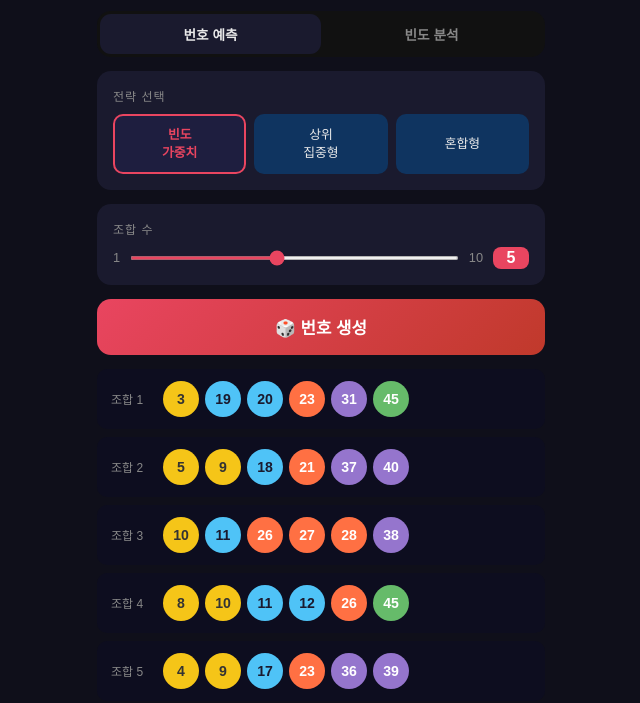
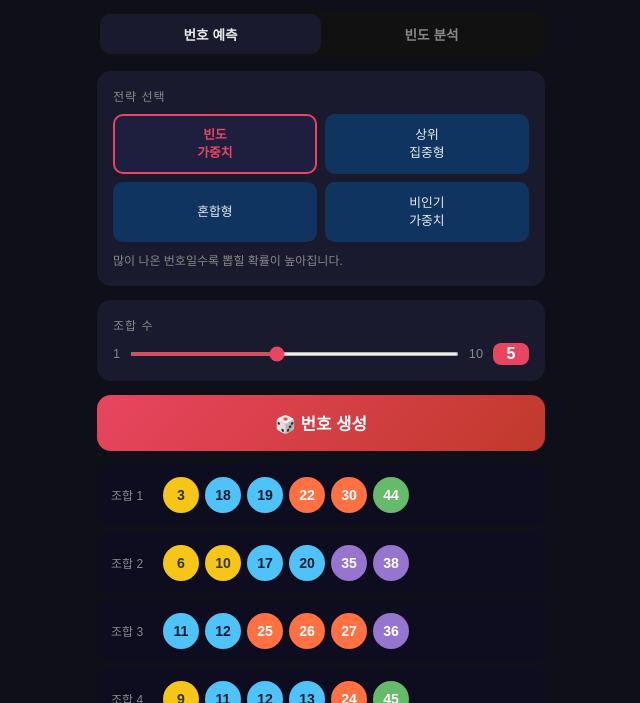
Before and after one commit to HaJeHe/lotto, a plain HTML site: page index.html in a window 1280 px wide. Both pictures are taken after a click on the button "빈도 가중치". Shown: the part 97-800 px from the top of the page, without its empty margins (319-959 px from the left). Drawn offline with Linux system fonts and the light colour scheme.

Commit message:
Add unpopular-number strategy and real draw statistics (rounds 1-1204)
Co-Authored-By: Claude Fable 5 <noreply@anthropic.com>

```diff
--- a/index.html
+++ b/index.html
@@ -19,7 +19,7 @@ body{background:var(--bg);color:var(--text);font-family:'Apple SD Gothic Neo','M
 .header p{color:var(--sub);font-size:0.8rem;margin-top:4px;}
 .card{background:var(--card);border-radius:var(--radius);padding:16px;margin-bottom:14px;}
 .card-title{font-size:0.75rem;color:var(--sub);text-transform:uppercase;letter-spacing:1px;margin-bottom:10px;}
-.strategy-grid{display:grid;grid-template-columns:1fr 1fr 1fr;gap:8px;}
+.strategy-grid{display:grid;grid-template-columns:1fr 1fr;gap:8px;}
 .strat-btn{background:var(--accent2);border:2px solid transparent;border-radius:10px;
   color:var(--text);padding:10px 4px;font-size:0.8rem;text-align:center;
   cursor:pointer;line-height:1.4;transition:all 0.2s;width:100%;}
@@ -83,6 +83,10 @@ input[type=range]{flex:1;accent-color:var(--accent);height:4px;}
       <button class="strat-btn active" id="btnWeighted">빈도<br>가중치</button>
       <button class="strat-btn" id="btnTopHeavy">상위<br>집중형</button>
       <button class="strat-btn" id="btnMixed">혼합형</button>
+      <button class="strat-btn" id="btnUnpopular">비인기<br>가중치</button>
+    </div>
+    <div id="stratDesc" style="margin-top:10px;font-size:0.75rem;color:var(--sub);line-height:1.5;">
+      많이 나온 번호일수록 뽑힐 확률이 높아집니다.
     </div>
   </div>
 
@@ -102,7 +106,7 @@ input[type=range]{flex:1;accent-color:var(--accent);height:4px;}
 
 <div id="tab-freq" class="section">
   <div class="card">
-    <div class="card-title">상위 20 번호 출현 빈도 (50회차 기준)</div>
+    <div class="card-title">번호별 출현 빈도 — 실제 1~1204회차 (2002.12~2025.12)</div>
     <div class="freq-list" id="freqList"></div>
   </div>
 </div>
@@ -120,40 +124,34 @@ input[type=range]{flex:1;accent-color:var(--accent);height:4px;}
     el.style.display = "block";
   }
 
-  // ── 데이터 ────────────────────────────────────────────
-  var SAMPLE = [
-    [3,7,16,27,38,42],[2,13,21,32,40,44],[6,14,20,28,35,45],
-    [1,10,19,26,34,43],[4,12,23,31,37,41],[5,11,18,25,36,44],
-    [2,9,17,30,39,45],[7,15,22,29,33,42],[1,8,20,27,38,43],
-    [3,13,21,31,35,41],[6,12,19,28,37,44],[4,10,18,26,40,45],
-    [5,14,23,32,36,42],[1,9,17,30,34,43],[3,11,20,28,39,41],
-    [7,16,22,27,35,44],[2,10,19,31,38,45],[4,12,21,26,37,43],
-    [6,15,18,29,40,42],[3,8,23,32,36,41],[5,11,17,25,34,44],
-    [1,13,20,30,39,45],[4,9,22,28,35,43],[7,14,19,27,38,42],
-    [2,12,21,31,37,41],[6,10,18,26,40,44],[3,15,23,29,36,45],
-    [5,11,20,32,34,43],[1,9,17,27,39,42],[4,13,22,30,35,41],
-    [7,16,19,25,38,44],[2,8,21,28,37,45],[6,12,18,31,40,43],
-    [3,10,23,26,36,42],[5,14,20,29,34,41],[1,11,17,32,39,44],
-    [4,9,22,27,35,45],[7,13,19,30,38,43],[2,15,21,28,37,42],
-    [6,10,18,25,40,41],[3,12,23,31,36,44],[5,8,20,26,34,45],
-    [1,14,17,29,39,43],[4,11,22,32,35,42],[7,9,19,27,38,41],
-    [2,13,21,30,37,44],[6,15,18,28,40,45],[3,10,23,25,36,43],
-    [5,12,20,31,34,42],[1,8,17,29,39,41]
-  ];
+  // ── 데이터: 실제 당첨 통계 (1~1204회차, 2002.12 ~ 2025.12) ──
+  // 동행복권 공식 당첨번호 기준 본번호 6개 출현 횟수 (보너스 제외)
+  var TOTAL_ROUNDS = 1204;
+  var FREQ = {1:164,2:151,3:168,4:158,5:151,6:162,7:167,8:154,9:132,10:157,
+              11:163,12:177,13:174,14:169,15:162,16:165,17:166,18:172,19:165,20:166,
+              21:164,22:140,23:144,24:162,25:148,26:162,27:173,28:151,29:152,30:154,
+              31:162,32:141,33:172,34:181,35:159,36:160,37:170,38:164,39:164,40:171,
+              41:145,42:151,43:162,44:159,45:170};
 
-  // ── 빈도 계산 ─────────────────────────────────────────
-  var FREQ = {};
-  for (var n = 1; n <= 45; n++) FREQ[n] = 0;
-  for (var si = 0; si < SAMPLE.length; si++) {
-    for (var ni = 0; ni < SAMPLE[si].length; ni++) {
-      FREQ[SAMPLE[si][ni]]++;
+  // ── 비인기 가중치 (적게 나온 번호일수록 높은 가중치) ──
+  // 당첨 확률은 동일하지만, 남들이 안 고르는 번호라 당첨 시 독식 가능성이 높음
+  var INV_FREQ = {};
+  (function() {
+    var maxW = 0, minW = 99999;
+    for (var i = 1; i <= 45; i++) {
+      if (FREQ[i] > maxW) maxW = FREQ[i];
+      if (FREQ[i] < minW) minW = FREQ[i];
     }
-  }
+    for (var j = 1; j <= 45; j++) {
+      INV_FREQ[j] = (maxW + minW) - FREQ[j]; // 빈도 뒤집기
+    }
+  })();
 
   // ── 가중치 비복원 추출 ─────────────────────────────────
-  function weightedSample(count) {
+  function weightedSample(count, table) {
+    var freqTable = table || FREQ;
     var pool = [];
-    for (var i = 1; i <= 45; i++) pool.push({ num: i, w: FREQ[i] || 1 });
+    for (var i = 1; i <= 45; i++) pool.push({ num: i, w: freqTable[i] || 1 });
 
     var picked = [];
     for (var k = 0; k < count; k++) {
@@ -234,6 +232,8 @@ input[type=range]{flex:1;accent-color:var(--accent);height:4px;}
           sets.push(topHeavySample());
         } else if (strategy === "mixed") {
           sets.push(i % 2 === 0 ? weightedSample(6) : topHeavySample());
+        } else if (strategy === "unpopular") {
+          sets.push(weightedSample(6, INV_FREQ));
         } else {
           sets.push(weightedSample(6));
         }
@@ -244,21 +244,22 @@ input[type=range]{flex:1;accent-color:var(--accent);height:4px;}
     }
   }
 
-  // ── 빈도 차트 ─────────────────────────────────────────
+  // ── 빈도 차트 (45개 전체, 출현 순) ────────────────────
   function renderFreq() {
     var sorted = [];
     for (var n = 1; n <= 45; n++) sorted.push({ num: n, cnt: FREQ[n] });
     sorted.sort(function(a, b) { return b.cnt - a.cnt; });
-    var top20 = sorted.slice(0, 20);
-    var maxCnt = top20[0].cnt;
+    var maxCnt = sorted[0].cnt;
+    var minCnt = sorted[sorted.length - 1].cnt;
 
     var html = "";
-    for (var i = 0; i < top20.length; i++) {
-      var pct = (top20[i].cnt / maxCnt * 100).toFixed(1);
+    for (var i = 0; i < sorted.length; i++) {
+      var pct = (sorted[i].cnt / maxCnt * 100).toFixed(1);
+      var mark = sorted[i].cnt === maxCnt ? " 최다" : (sorted[i].cnt === minCnt ? " 최소" : "");
       html += '<div class="freq-row">'
-            + '<div class="freq-num">' + top20[i].num + '</div>'
+            + '<div class="freq-num">' + sorted[i].num + '</div>'
             + '<div class="freq-bar-wrap"><div class="freq-bar" style="width:' + pct + '%"></div></div>'
-            + '<div class="freq-cnt">' + top20[i].cnt + '회</div>'
+            + '<div class="freq-cnt">' + sorted[i].cnt + '회' + mark + '</div>'
             + '</div>';
     }
     document.getElementById("freqList").innerHTML = html;
@@ -292,24 +293,26 @@ input[type=range]{flex:1;accent-color:var(--accent);height:4px;}
       document.getElementById("tabPredict").addEventListener("click", function() { switchTab("predict"); });
       document.getElementById("tabFreq").addEventListener("click", function() { switchTab("freq"); });
 
-      // 전략 버튼
-      document.getElementById("btnWeighted").addEventListener("click", function() {
-        strategy = "weighted";
-        document.getElementById("btnWeighted").className = "strat-btn active";
-        document.getElementById("btnTopHeavy").className = "strat-btn";
-        document.getElementById("btnMixed").className    = "strat-btn";
-      });
-      document.getElementById("btnTopHeavy").addEventListener("click", function() {
-        strategy = "top_heavy";
-        document.getElementById("btnWeighted").className = "strat-btn";
-        document.getElementById("btnTopHeavy").className = "strat-btn active";
-        document.getElementById("btnMixed").className    = "strat-btn";
-      });
-      document.getElementById("btnMixed").addEventListener("click", function() {
-        strategy = "mixed";
-        document.getElementById("btnWeighted").className = "strat-btn";
-        document.getElementById("btnTopHeavy").className = "strat-btn";
-        document.getElementById("btnMixed").className    = "strat-btn active";
+      // 전략 버튼 (공통 처리)
+      var STRATS = [
+        { id: "btnWeighted", key: "weighted",
+          desc: "많이 나온 번호일수록 뽑힐 확률이 높아집니다." },
+        { id: "btnTopHeavy", key: "top_heavy",
+          desc: "역대 최다 출현 15개 번호에서 4개 + 나머지에서 2개를 뽑습니다." },
+        { id: "btnMixed", key: "mixed",
+          desc: "빈도 가중치와 상위 집중형을 번갈아 사용합니다." },
+        { id: "btnUnpopular", key: "unpopular",
+          desc: "적게 나온 번호일수록 뽑힐 확률이 높아집니다. 당첨 확률은 같지만 남들이 잘 안 고르는 번호라 당첨 시 혼자 받을 가능성이 높아집니다." }
+      ];
+      STRATS.forEach(function(s) {
+        document.getElementById(s.id).addEventListener("click", function() {
+          strategy = s.key;
+          STRATS.forEach(function(o) {
+            document.getElementById(o.id).className =
+              (o.key === s.key) ? "strat-btn active" : "strat-btn";
+          });
+          document.getElementById("stratDesc").textContent = s.desc;
+        });
       });
 
       // 슬라이더
```
